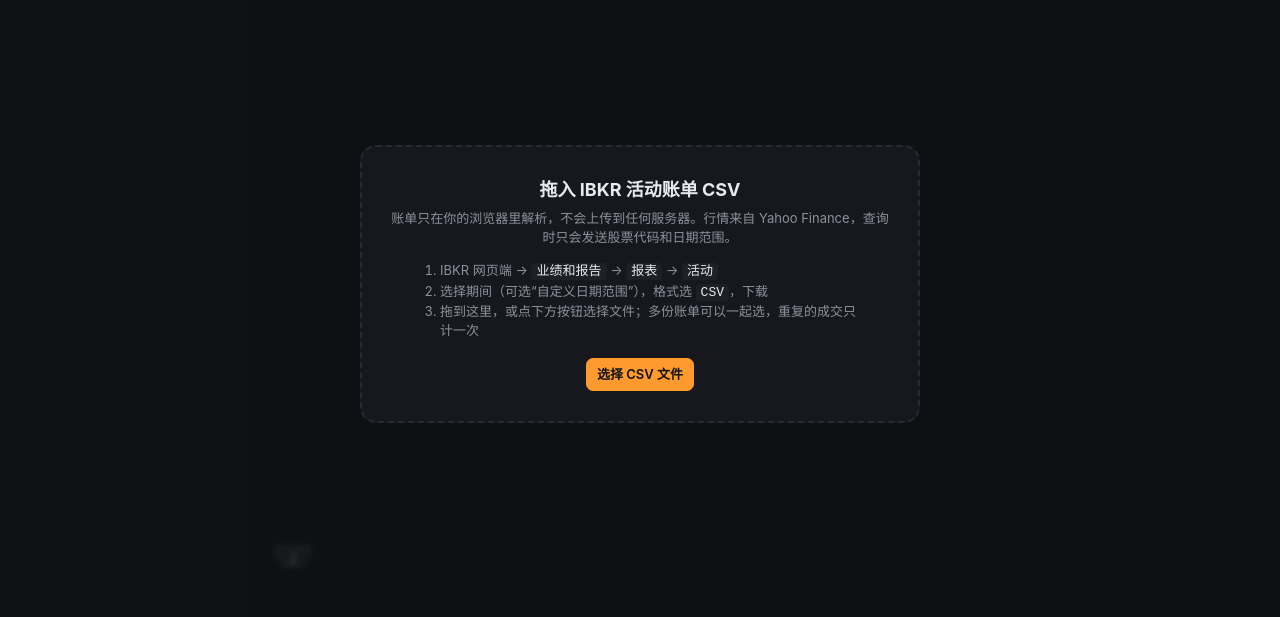
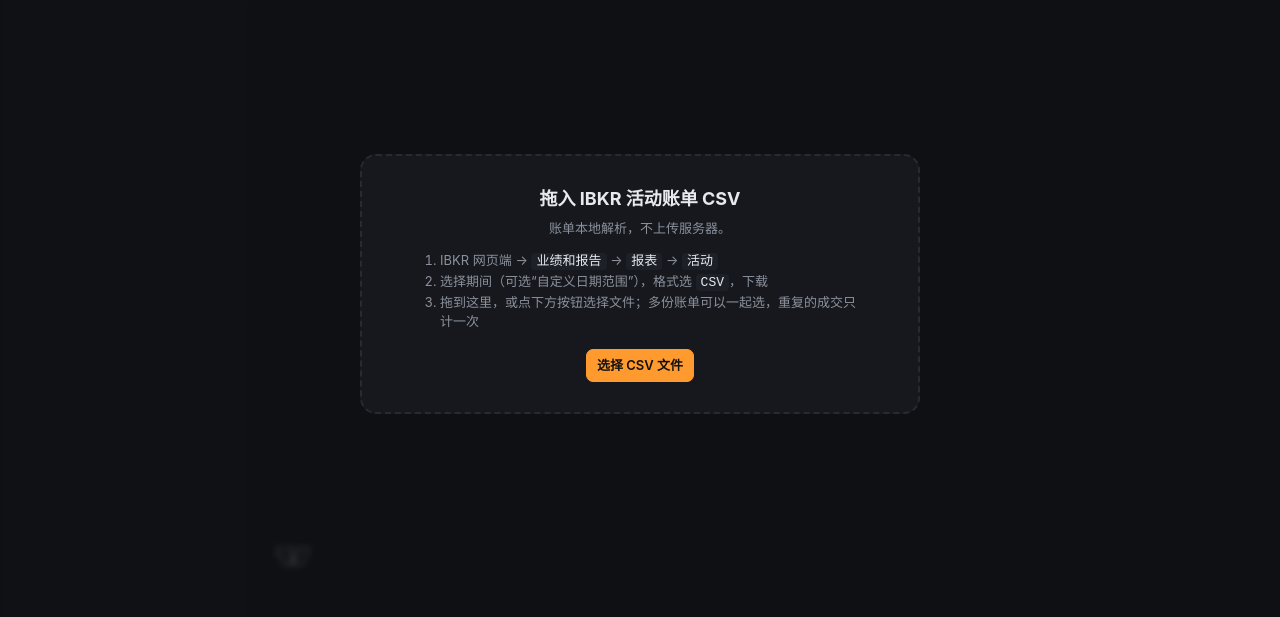
Before and after one commit to SniperPigeon/IBKRPositionVisualizer, a website with bundled scripts: page public/index.html in a window 1280 px wide. Shown: the part 116-733 px from the top of the page. Built offline with nearby package versions, Linux system fonts and the light colour scheme; files whose address does not match are found by name.

Commit message:
chore(web): shorten the privacy note on the upload screen
Co-Authored-By: Claude Opus 5.5 <noreply@anthropic.com>

```diff
--- a/public/index.html
+++ b/public/index.html
@@ -230,7 +230,7 @@ table.trades tbody tr.off { opacity: .5; }
 <div id="drop" class="show">
   <div class="dropbox">
     <h2>拖入 IBKR 活动账单 CSV</h2>
-    <p>账单只在你的浏览器里解析，不会上传到任何服务器。行情来自 Yahoo Finance，查询时只会发送股票代码和日期范围。</p>
+    <p>账单本地解析，不上传服务器。</p>
     <ol>
       <li>IBKR 网页端 → <code>业绩和报告</code> → <code>报表</code> → <code>活动</code></li>
       <li>选择期间（可选“自定义日期范围”），格式选 <code>CSV</code>，下载</li>
```
